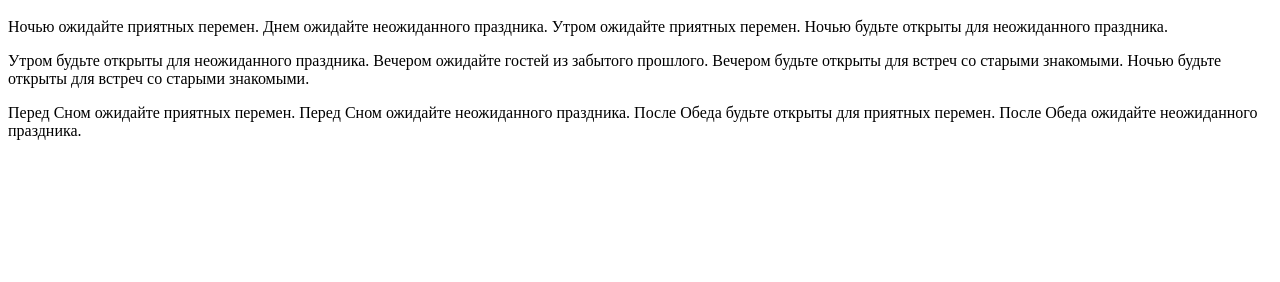
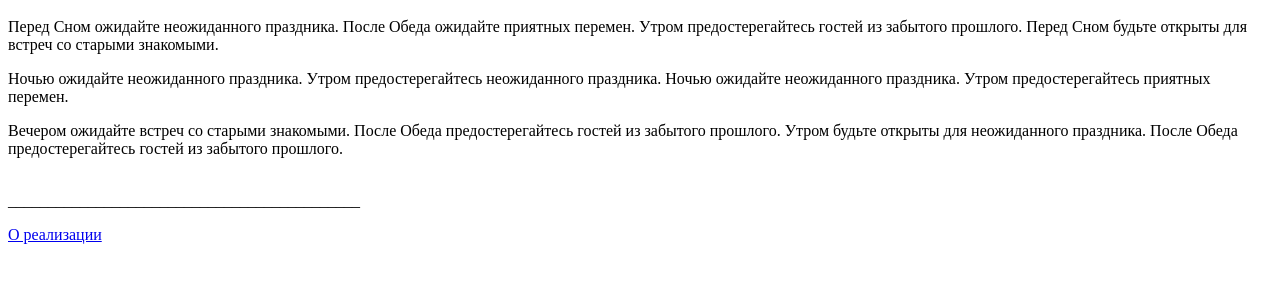
Before and after one commit to kirill-nickolsky/pyweb-m3-hw, a plain HTML site: page index.html in a window 1280 px wide. Shown: the part 48-330 px from the top of the page. Drawn offline with Linux system fonts and the light colour scheme.

Commit message:
update pages

```diff
--- a/index.html
+++ b/index.html
@@ -2,4 +2,8 @@
 	<meta charset='utf-8'>
 	<title>Гороскоп на сегодня</title>
 	</head>
-	<body><h1>Гороскоп на 2019-01-05.</h1><p>Ночью ожидайте приятных перемен. Днем ожидайте неожиданного праздника. Утром ожидайте приятных перемен. Ночью будьте открыты для неожиданного праздника.</p><p>Утром будьте открыты для неожиданного праздника. Вечером ожидайте гостей из забытого прошлого. Вечером будьте открыты для встреч со старыми знакомыми. Ночью будьте открыты для встреч со старыми знакомыми.</p><p>Перед Сном ожидайте приятных перемен. Перед Сном ожидайте неожиданного праздника. После Обеда будьте открыты для приятных перемен. После Обеда ожидайте неожиданного праздника.</p></body></html>
+	<body><h1>Гороскоп на 2019-01-05.</h1><p>Перед Сном ожидайте неожиданного праздника. После Обеда ожидайте приятных перемен. Утром предостерегайтесь гостей из забытого прошлого. Перед Сном будьте открыты для встреч со старыми знакомыми.</p><p>Ночью ожидайте неожиданного праздника. Утром предостерегайтесь неожиданного праздника. Ночью ожидайте неожиданного праздника. Утром предостерегайтесь приятных перемен.</p><p>Вечером ожидайте встреч со старыми знакомыми. После Обеда предостерегайтесь гостей из забытого прошлого. Утром будьте открыты для неожиданного праздника. После Обеда предостерегайтесь гостей из забытого прошлого.</p><p><br>____________________________________________</br>
+<p><a href="about.html">
+			О реализации
+	</a>
+</p></p></body></html>
```
